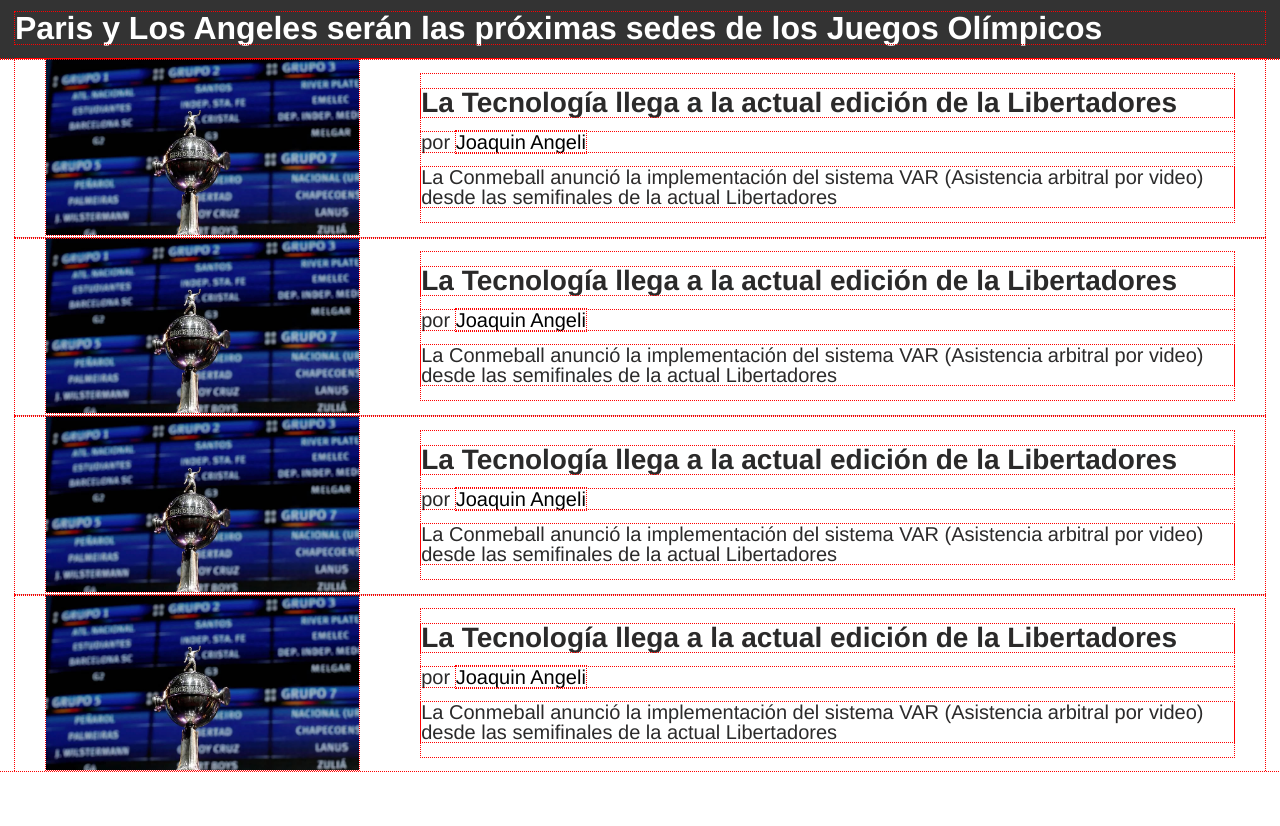
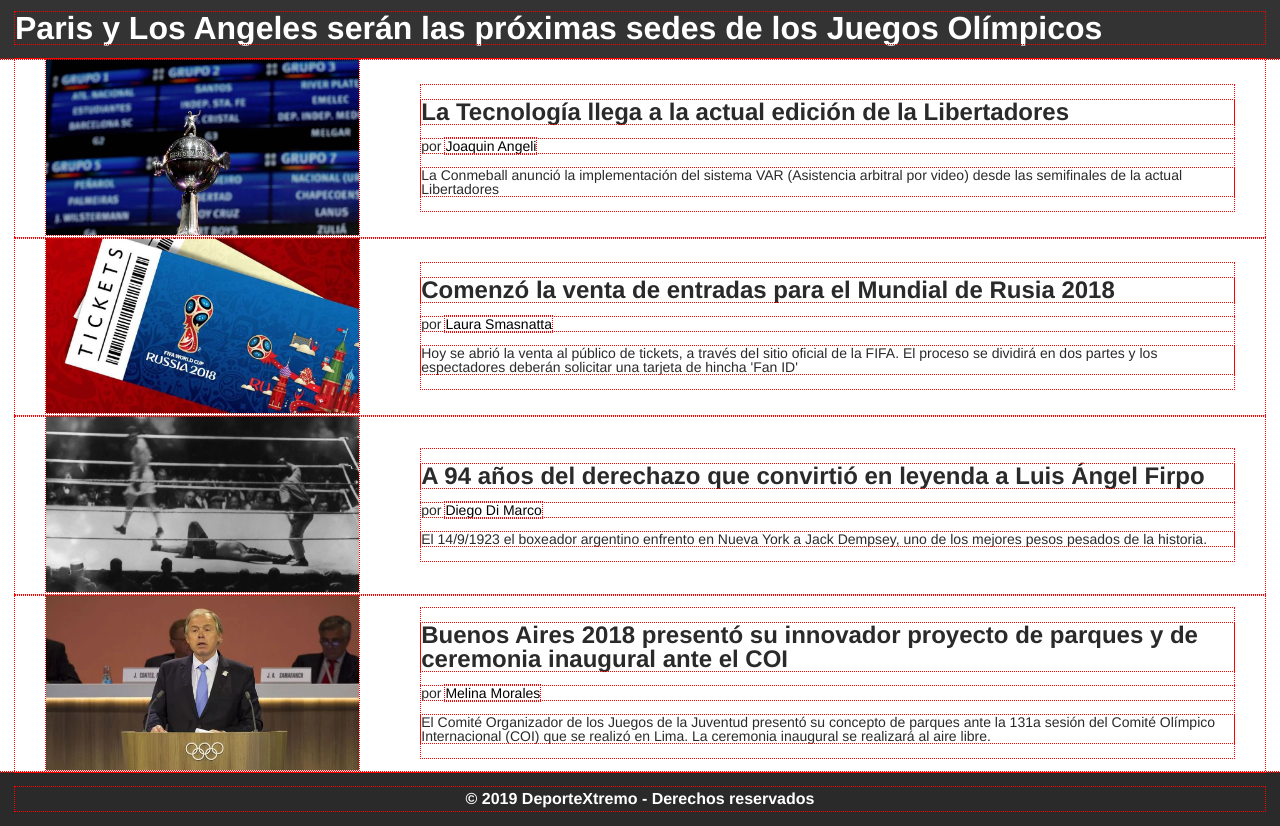
Before and after one commit to ncardaci/PWFE-M1-03, a plain HTML site: page index.html in a window 1280 px wide. Shown: the part 796-1622 px from the top of the page. Before the commit the page ends 1568 px from the top, so only its background shows below. Drawn offline with Linux system fonts and the light colour scheme.

Commit message:
Terminando la seccion de Noticias y agregado del footer

```diff
--- a/css/style.css
+++ b/css/style.css
@@ -86,12 +86,12 @@
 }
 .noticia-txt h3 {
 	font-weight: 700;
-	font-size: 28px;
+	font-size: 24px;
 	margin-top: 15px;
 	margin-bottom: 15px;
 }
 .noticia-txt p {
-	font-size: 20px;
+	font-size: 14px;
 	margin-top: 15px;
 	margin-bottom: 15px;
 }
@@ -101,3 +101,16 @@
 .noticia-txt a:hover {
 	color: #000;
 }
+footer {
+	background-color: rgb(43, 42, 42);
+	overflow: hidden;
+	padding: 15px;
+	text-align: center;
+	float: center;
+}
+footer h5 {
+	color: #fff;
+	font-weight: 700;
+	font-size: 16px;
+	line-height: 150%;
+}
--- a/index.html
+++ b/index.html
@@ -48,36 +48,36 @@
 				<!-- Inicio Noticia #2-->
 				<article  class="noticia">
 					<div class="noticia-img">
-						<img src="img/sorteo-libertadores.jpg">
+						<img src="img/tickets-rusia-mundial.jpg">
 					</div>
 					<div class="noticia-txt">
-						<h3>La Tecnología llega a la actual edición de la Libertadores</h3>
-						<p>por <a href="#">Joaquin Angeli</a></p>
-						<p>La Conmeball anunció la implementación del sistema VAR (Asistencia arbitral por video) desde las semifinales de la actual Libertadores</p>
+						<h3>Comenzó la venta de entradas para el Mundial de Rusia 2018</h3>
+						<p>por <a href="#">Laura Smasnatta</a></p>
+						<p>Hoy se abrió la venta al público de tickets, a través del sitio oficial de la FIFA. El proceso se dividirá en dos partes y los espectadores deberán solicitar una tarjeta de hincha 'Fan ID'</p>
 					</div>
 				</article>
 				<!-- Fin Noticia #2-->
 				<!-- Inicio Noticia #3-->
 				<article  class="noticia">
 					<div class="noticia-img">
-						<img src="img/sorteo-libertadores.jpg">
+						<img src="img/firpo.jpg">
 					</div>
 					<div class="noticia-txt">
-						<h3>La Tecnología llega a la actual edición de la Libertadores</h3>
-						<p>por <a href="#">Joaquin Angeli</a></p>
-						<p>La Conmeball anunció la implementación del sistema VAR (Asistencia arbitral por video) desde las semifinales de la actual Libertadores</p>
+						<h3>A 94 años del derechazo que convirtió en leyenda a Luis Ángel Firpo</h3>
+						<p>por <a href="#">Diego Di Marco</a></p>
+						<p>El 14/9/1923 el boxeador argentino enfrento en Nueva York a Jack Dempsey, uno de los mejores pesos pesados de la historia.</p>
 					</div>
 				</article>
 				<!-- Fin Noticia #3-->
 				<!-- Inicio Noticia #4-->
 				<article  class="noticia">
 					<div class="noticia-img">
-						<img src="img/sorteo-libertadores.jpg">
+						<img src="img/buenos-aires.jpg">
 					</div>
 					<div class="noticia-txt">
-						<h3>La Tecnología llega a la actual edición de la Libertadores</h3>
-						<p>por <a href="#">Joaquin Angeli</a></p>
-						<p>La Conmeball anunció la implementación del sistema VAR (Asistencia arbitral por video) desde las semifinales de la actual Libertadores</p>
+						<h3>Buenos Aires 2018 presentó su innovador proyecto de parques y de ceremonia inaugural ante el COI</h3>
+						<p>por <a href="#">Melina Morales</a></p>
+						<p>El Comité Organizador de los Juegos de la Juventud presentó su concepto de parques ante la 131a sesión del Comité Olímpico Internacional (COI) que se realizó en Lima. La ceremonia inaugural se realizará al aire libre.</p>
 					</div>
 				</article>
 				<!-- Fin Noticia #4-->
@@ -87,7 +87,7 @@
 			</section>
 		</main>
 		<footer>
-
+			<h5>&copy 2019 DeporteXtremo - Derechos reservados</h5>
 		</footer>
 		<!--Area de Scripts-->
 		<script src="js/main.js"></script>
```
Also changed, not shown: 1 other file.
